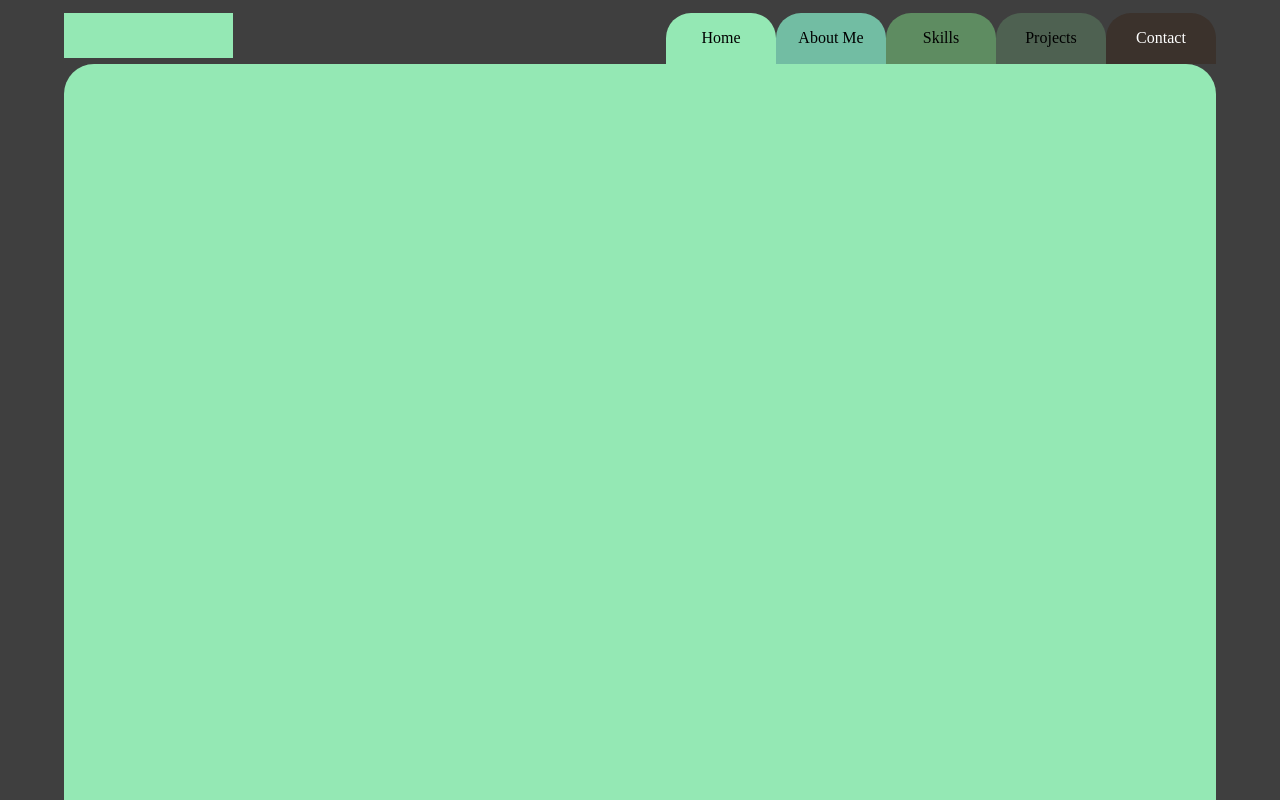
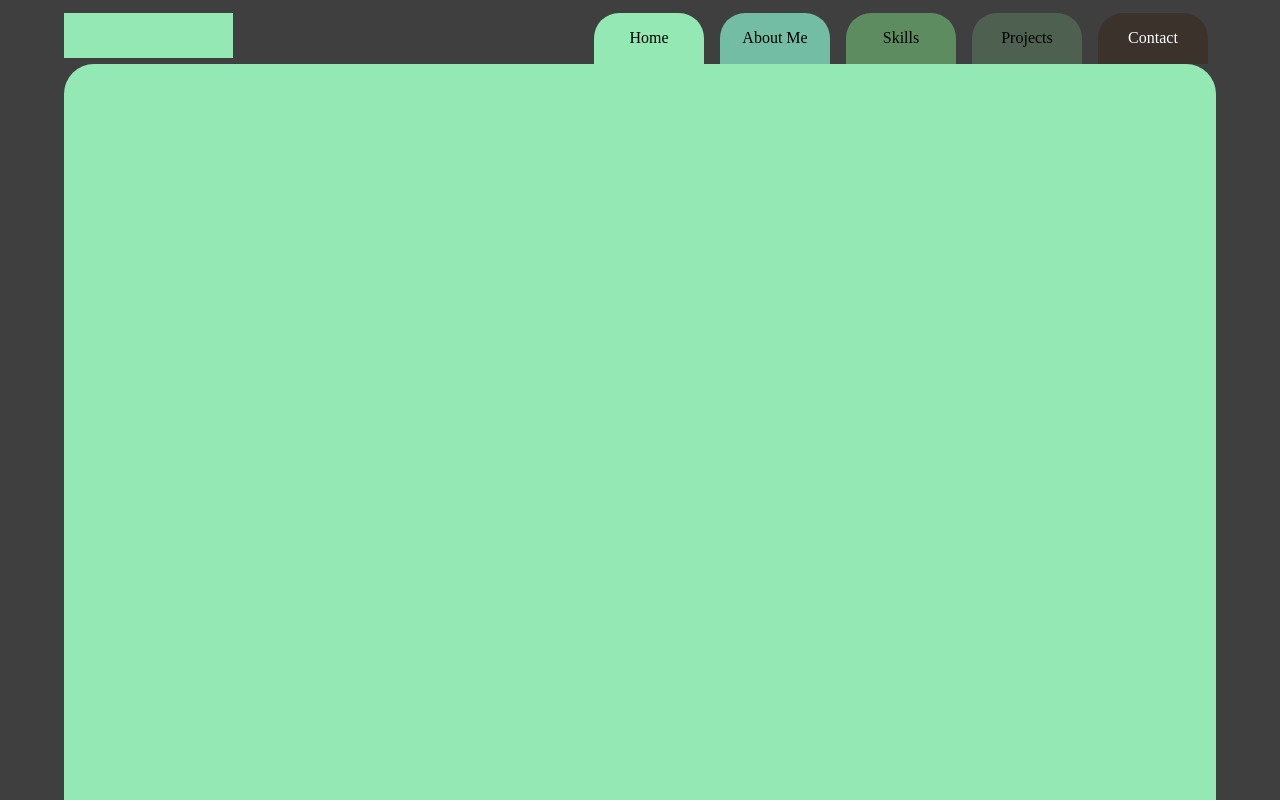
Before and after one commit to Alison0704/alitronics-website, a plain HTML site: page index.html in a window 1280 px wide. Shown: the top 800 px of the page. Drawn offline with Linux system fonts and the light colour scheme; a web font is replaced by a local one.

Commit message:
More nav ba

```diff
--- a/index.html
+++ b/index.html
@@ -17,19 +17,19 @@
         </div>
         <div class="space"> </div>
         <div class="nav-selection">
-          <div id="home-tab-color" class="tab">
+          <div id="home-tab-color" class="tab space"  >
             <div class="tab text">Home</div>
           </div>
-          <div id="about-me-tab-color" class="tab">
+          <div id="about-me-tab-color" class="tab space">
             <span class="tab text">About Me</span>
           </div>
-          <div id="skills-tab-color" class="tab">
+          <div id="skills-tab-color" class="tab space">
             <span class="tab text">Skills</span>
           </div>
-          <div id="projects-tab-color" class="tab">
+          <div id="projects-tab-color" class="tab space">
             <span class="tab text">Projects</span>
           </div>
-          <div id="contact-tab-color" class="tab">
+          <div id="contact-tab-color" class="tab space">
             <span class="tab text white">Contact</span>
           </div>
         </div>
--- a/style.css
+++ b/style.css
@@ -21,12 +21,15 @@ justify-content: center;}
     width: 100%;}
 .nav-selection {
     display:flex;
+
     position: relative;}
 .tab{
     position: relative;
     width: 110px;
     height: 51px;
     border-radius: 25px 25px 0 0; }
+  .tab.space{
+  margin: 0 0.5rem 0 0.5rem;}
   .tab.text {
     position: relative;
     display: inline-flex;
```
Lines whose indentation alone changed are shown as unchanged.
